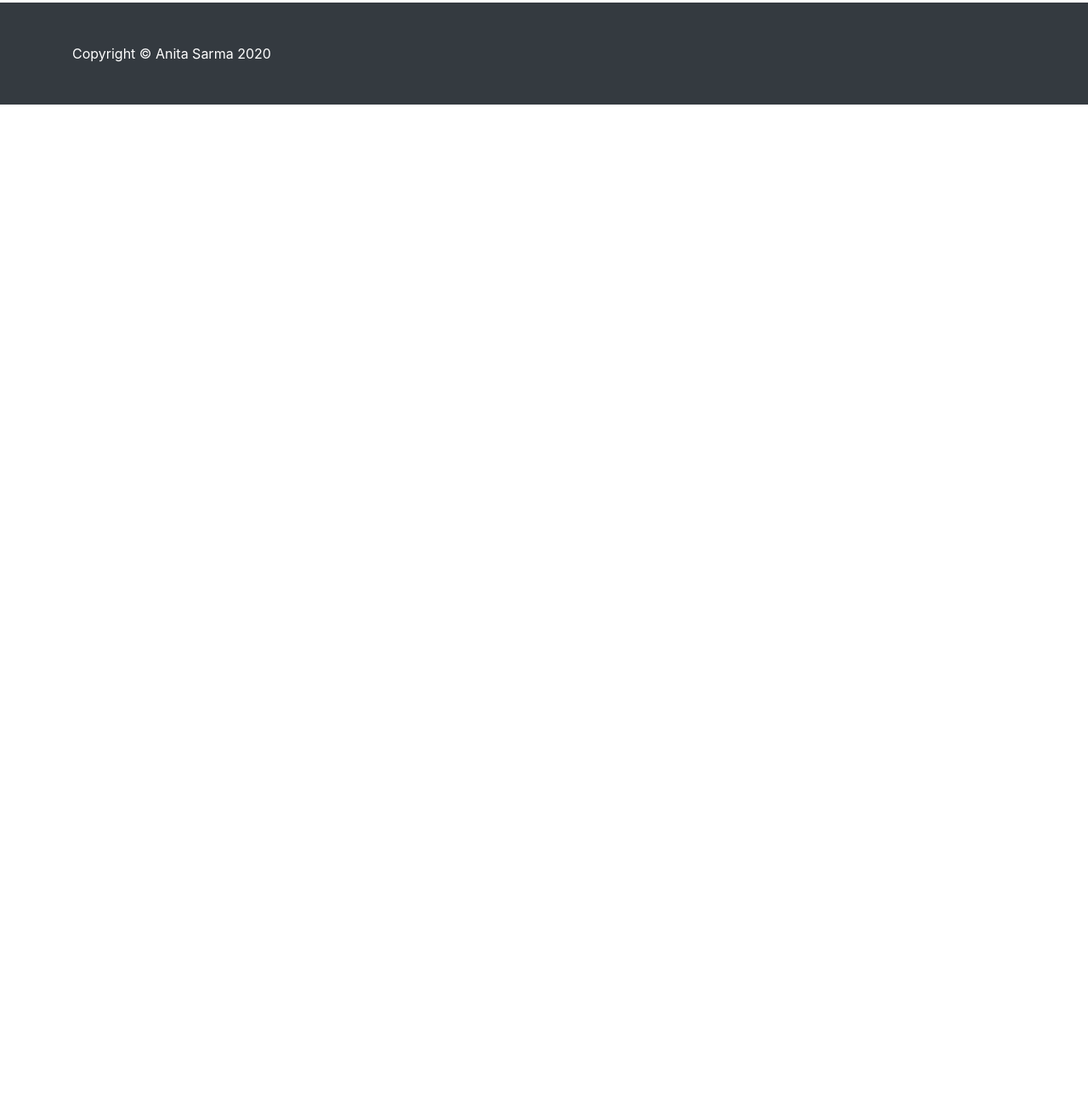
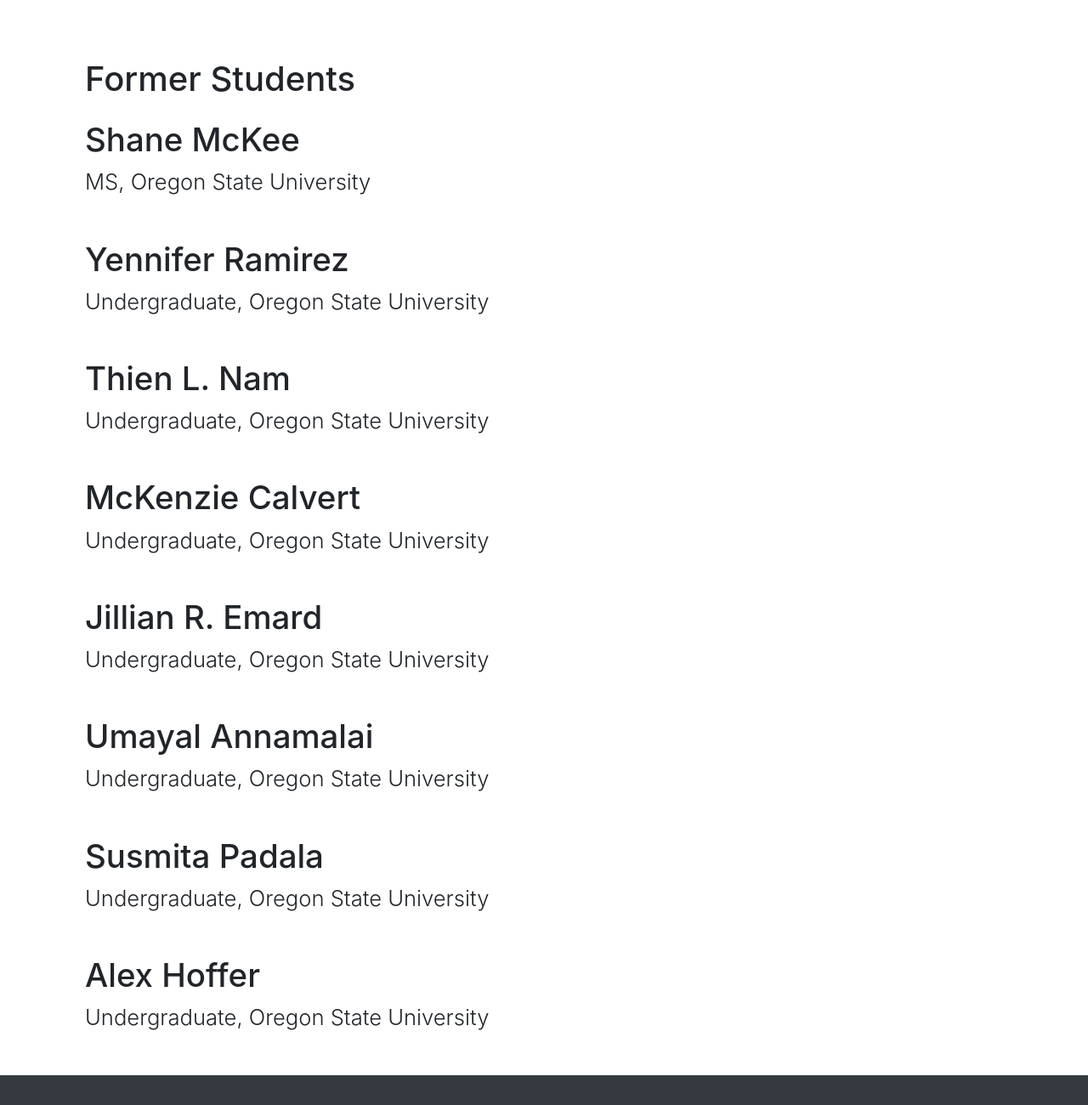
Before and after one commit to EPICLab/EPICLab.github.io, a website: page people.html in a window 1280 px wide. Shown: the part 2160-3460 px from the top of the page at 85% size. Before the commit the page ends 2283 px from the top, so only its background shows below. Drawn offline with Linux system fonts and the light colour scheme.

Commit message:
adding former students

```diff
--- a/people.html
+++ b/people.html
@@ -197,6 +197,69 @@
       </div>
     </section>
 
+
+    <!-- Former Students -->
+    <section class="py-3" style="margin-left:100px; margin-top:50px;">
+      <h1>Former Students</h1>
+
+      <section class="py-3">
+        <div>
+            <h1 style="font-size:3vw">Shane McKee</h1>
+            <p class="lead" style="font-size:2vw">MS, Oregon State University</p>
+        </div>
+      </section>
+
+      <section class="py-3">
+        <div>
+            <h1 style="font-size:3vw">Yennifer Ramirez</h1>
+            <p class="lead" style="font-size:2vw">Undergraduate, Oregon State University</p>
+        </div>
+      </section>
+
+      <section class="py-3">
+        <div>
+            <h1 style="font-size:3vw">Thien L. Nam</h1>
+            <p class="lead" style="font-size:2vw">Undergraduate, Oregon State University</p>
+        </div>
+      </section>
+
+      <section class="py-3">
+        <div>
+            <h1 style="font-size:3vw">McKenzie Calvert</h1>
+            <p class="lead" style="font-size:2vw">Undergraduate, Oregon State University</p>
+        </div>
+      </section>
+
+      <section class="py-3">
+        <div>
+            <h1 style="font-size:3vw">Jillian R. Emard</h1>
+            <p class="lead" style="font-size:2vw">Undergraduate, Oregon State University</p>
+        </div>
+      </section>
+
+      <section class="py-3">
+        <div>
+            <h1 style="font-size:3vw">Umayal Annamalai</h1>
+            <p class="lead" style="font-size:2vw">Undergraduate, Oregon State University</p>
+        </div>
+      </section>
+
+      <section class="py-3">
+        <div>
+            <h1 style="font-size:3vw">Susmita Padala</h1>
+            <p class="lead" style="font-size:2vw">Undergraduate, Oregon State University</p>
+        </div>
+      </section>
+
+      <section class="py-3">
+        <div>
+            <h1 style="font-size:3vw">Alex Hoffer</h1>
+            <p class="lead" style="font-size:2vw">Undergraduate, Oregon State University</p>
+        </div>
+      </section>
+
+    </section>
+
     <!-- Footer -->
     <footer class="py-5 bg-dark">
       <div class="container">
```
